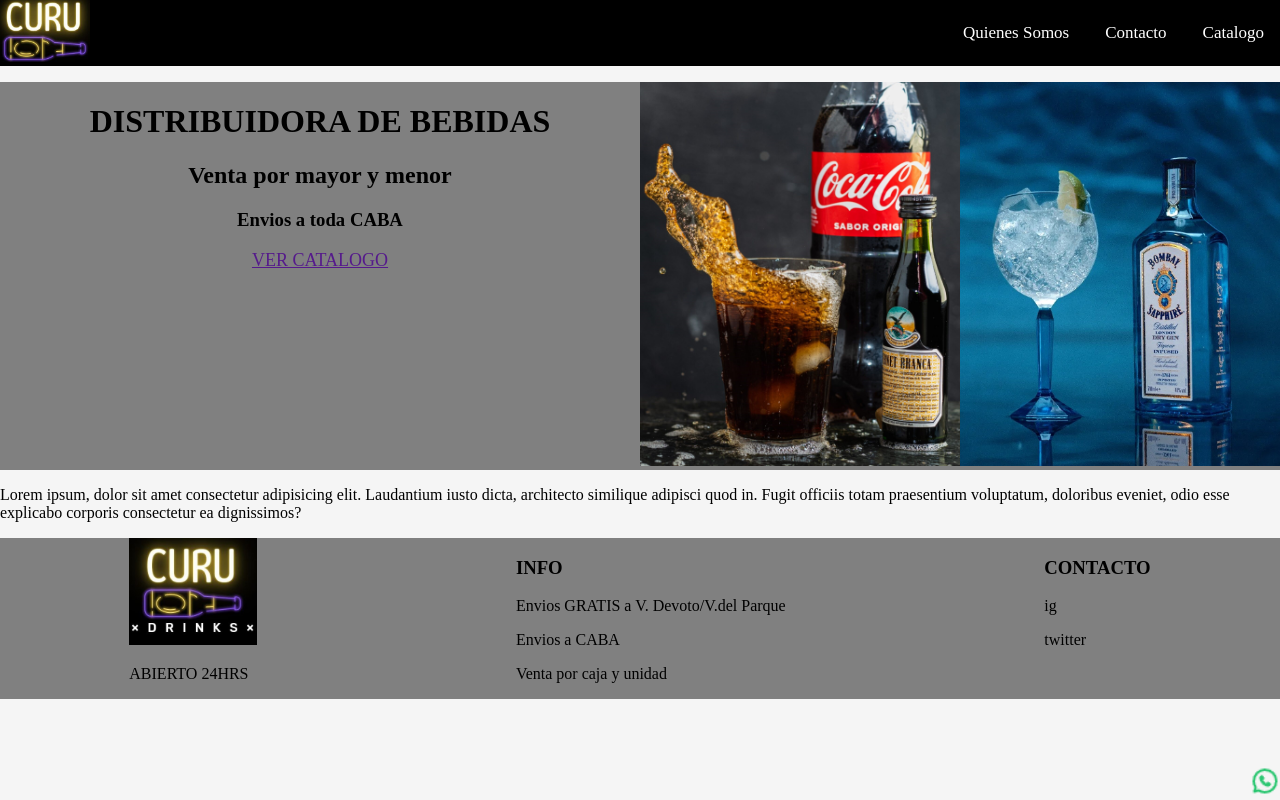
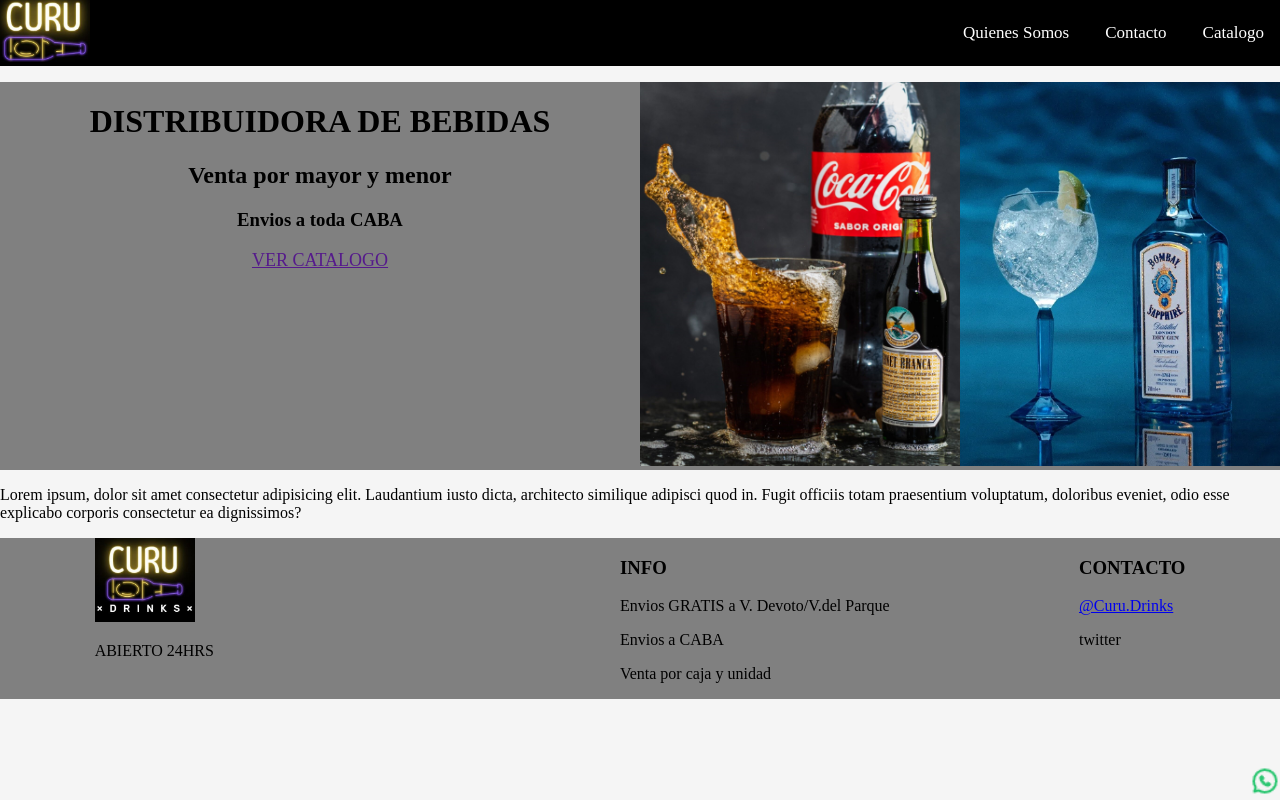
Before and after one commit to BautiMatias/Pagina_Principal, a plain HTML site: page index.html in a window 1280 px wide. Drawn offline with Linux system fonts and the light colour scheme.

Commit message:
cambios para ver web del celu

```diff
--- a/Style.css
+++ b/Style.css
@@ -70,10 +70,11 @@
   height: 30vw ;
 }
 .imgfooter{
-  width: 10vw;
+  width: 30%;
 }
 .flexfooter{
   display: flex;
+  flex-wrap: wrap;
   justify-content: space-around;
   align-items: flex-start;
   text-align: left;
@@ -90,6 +91,9 @@
     display: none;
   }
 
+  .flexfooter{
+    flex-direction: column;
+  }
 
 }
 
--- a/index.html
+++ b/index.html
@@ -65,12 +65,12 @@
 </body>
 <footer>
 <div class="flexfooter">
-    <div >
+    <div class="'foto">
         <img class="imgfooter" src="Logoentero.jpeg" alt="">
         <p>ABIERTO 24HRS</p>
 
     </div>
-    <div>
+    <div class="hola">
         <h3>INFO</h3>
         <p>Envios GRATIS a V. Devoto/V.del Parque</p>
         <p>Envios a CABA</p>
@@ -78,9 +78,9 @@
         <p></p>
 
     </div>
-    <div>
+    <div class="contacto">
         <h3>CONTACTO</h3>
-        <p>ig</p>
+        <a href="https://www.instagram.com/curu.drinks/"><p>@Curu.Drinks</p></a>
         <p>twitter</p>
     </div>
 
```
